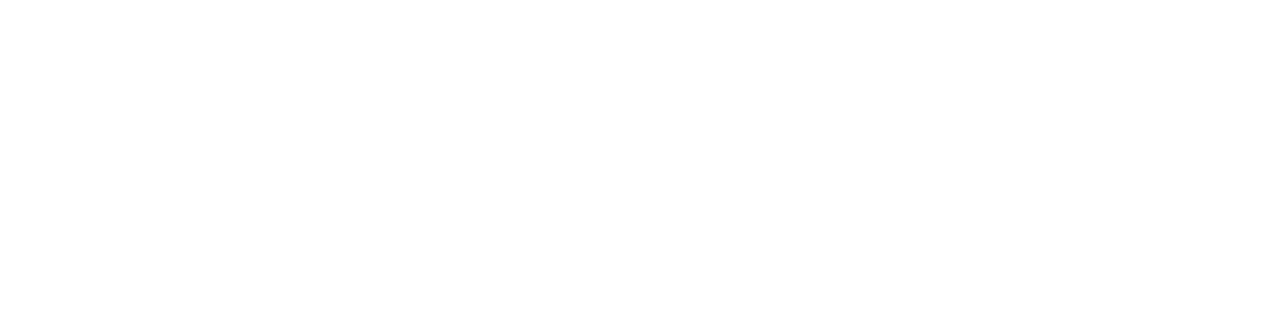
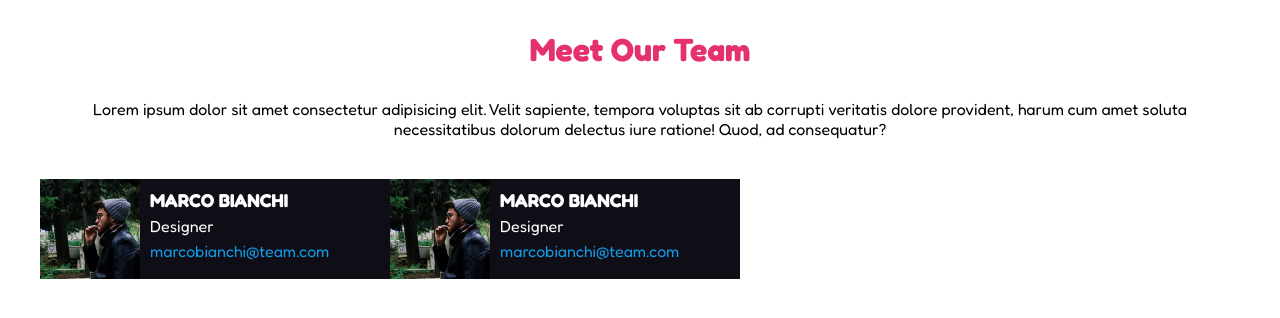
Before and after one commit to Montesi-Yuri/html-css-float-cards, a plain HTML site: page index.html in a window 1280 px wide. Drawn offline with Linux system fonts and the light colour scheme.

Commit message:
Concluso Header main + 1a card

```diff
--- a/css/style.css
+++ b/css/style.css
@@ -4,6 +4,78 @@
     margin: 0;
     padding: 0;
     box-sizing: border-box;
+    font-family: 'Fredoka', sans-serif;
 }
 
 /* GENERAL */
+
+.container{
+    max-width: 1200px;
+    margin: auto;
+}
+
+.cards-background{
+    background-color: #0F0E17;
+}
+
+h1{
+    color: #E53170;
+    text-align: center;
+    padding: 30px;
+}
+
+header{
+    margin-bottom: 40px;
+}
+
+
+header p{
+    text-align: center;
+}
+
+/* CARDS */
+
+.floating.cards{
+    width: calc(100% / 3);
+    height: 100px;
+    float: left;
+    background-color: #0F0E17;
+}
+
+.floating-img{
+    float: left;
+}
+
+.floating-text{
+    float: left;
+    background-color: #0F0E17;
+    height: 100px;
+    width: 250px;
+    padding: 10px;
+}
+
+img{
+    width: 100px;
+    height: 100px;
+}
+
+.floating-cards::after{
+    content: "";
+    display: table;
+    clear: both;
+}
+
+h3, div > p {
+    color: white;
+    display: inline-block;
+    padding-bottom: 5px;
+}
+
+span{
+    color: #1299E4;
+}
+
+.single-card:nth-of-type(2n+3){
+    margin-left: 20px;
+    margin-right: 20px;
+}
--- a/index.html
+++ b/index.html
@@ -12,28 +12,58 @@
         <!-- Google Fonts -->
         <link rel="preconnect" href="https://fonts.googleapis.com">
         <link rel="preconnect" href="https://fonts.gstatic.com" crossorigin>
-        <link href="https://fonts.googleapis.com/css2?family=Fredoka&display=swap" rel="stylesheet">
-
+        <link href="https://fonts.googleapis.com/css2?family=Fredoka:wght@400;700&display=swap" rel="stylesheet">
     </head>
 
     <body>
 
         <div class="container">
 
-        <main>
+            <main>
 
-            <header>
+                <!-- Main Header -->
+                <header>
 
-                <h1></h1>
+                    <h1>Meet Our Team</h1>
 
-                <p></p>
+                    <p>Lorem ipsum dolor sit amet consectetur adipisicing elit. Velit sapiente, tempora voluptas sit ab corrupti veritatis dolore provident, harum cum amet soluta necessitatibus dolorum delectus iure ratione! Quod, ad consequatur?</p>
 
-            </header>
+                </header>
 
-            <div></div>
+                <!-- Floating Cards -->
 
+                    <div class="floating-cards">
 
-        </main>
+                        <div class="single-card">
+
+                            <img class="floating-img" src="img/male1.png" alt="Marco-Bianchi">
+
+                            <div class="floating-text">
+                                <h3>MARCO BIANCHI</h3>
+                                <br>
+                                <p>Designer</p>
+                                <br>
+                                <span>marcobianchi@team.com</span>
+                            </div>
+
+                        </div>
+
+                        <div class="single-card">
+
+                            <img class="floating-img" src="img/male1.png" alt="Marco-Bianchi">
+
+                            <div class="floating-text">
+                                <h3>MARCO BIANCHI</h3>
+                                <br>
+                                <p>Designer</p>
+                                <br>
+                                <span>marcobianchi@team.com</span>
+                            </div>
+
+                        </div>
+                    </div>
+
+            </main>
 
         </div>
 
```
